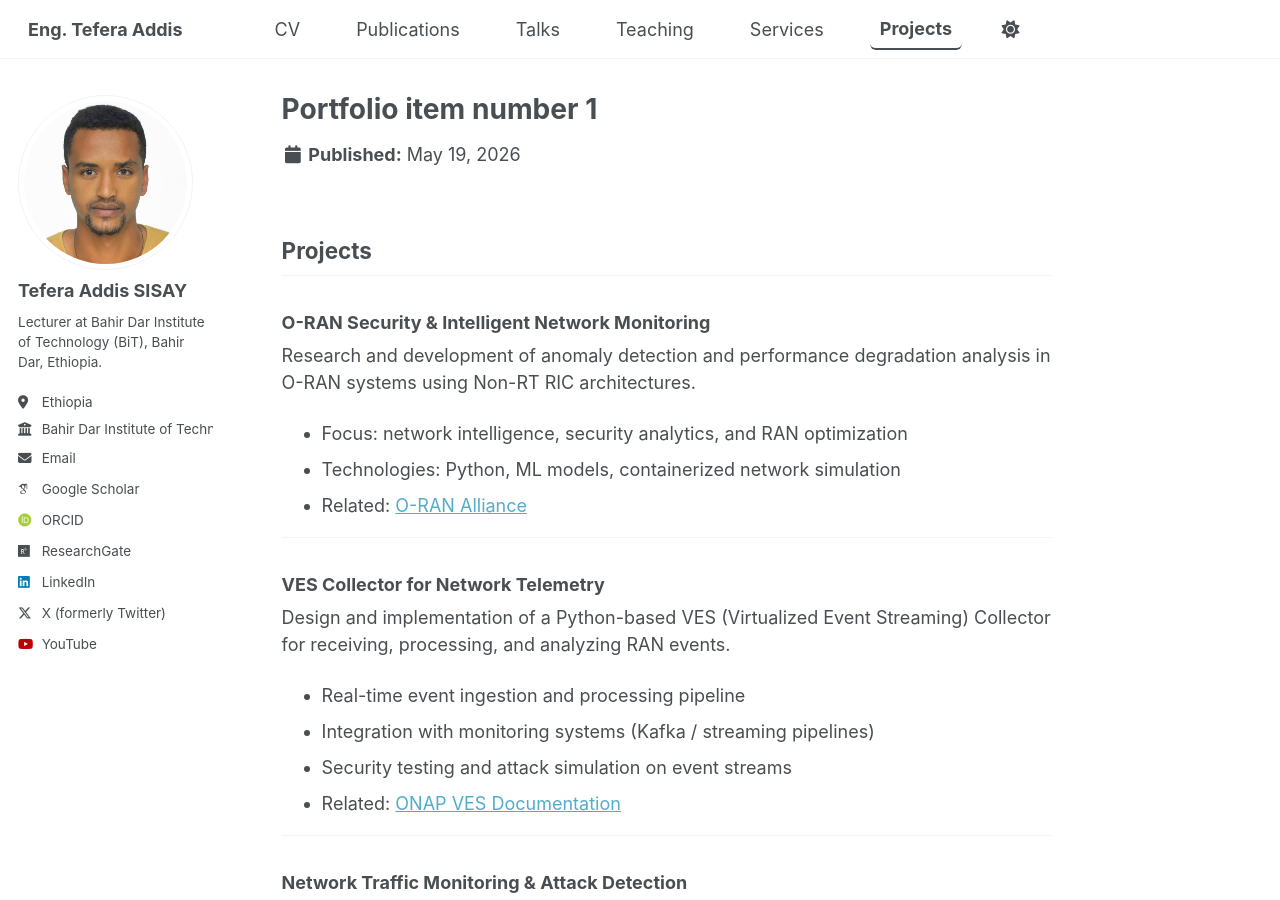
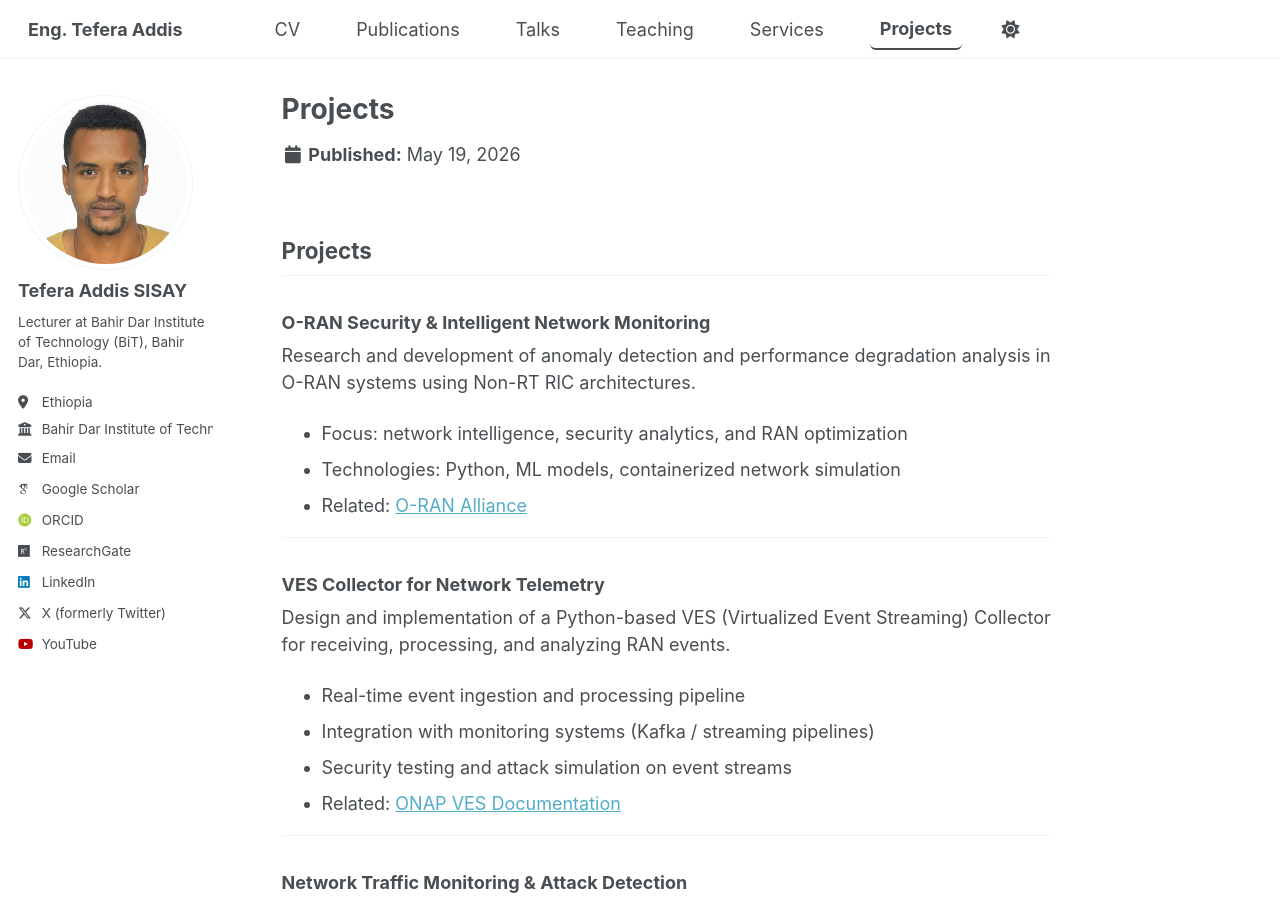
Before and after one commit to tefera-addis-sisay/tefera-addis-sisay.github.io, a Jekyll site: the page built from _project/project-1.md, in a window 1280 px wide and 900 px high. Built offline with Jekyll 4.4.1, drawn with Linux system fonts in a browser that asks for light colours; some web fonts are replaced; a script bundle is joined from its source files by our own code; library files that are not in the unit come from our copies.

Commit message:
Update project-1.md

```diff
--- a/_project/project-1.md
+++ b/_project/project-1.md
@@ -1,5 +1,5 @@
 ---
-title: "Portfolio item number 1"
+title: "Projects"
 excerpt: "Short description of portfolio item number 1<br/><img src='/images/500x300.png'>"
 collection: project
 ---
```
